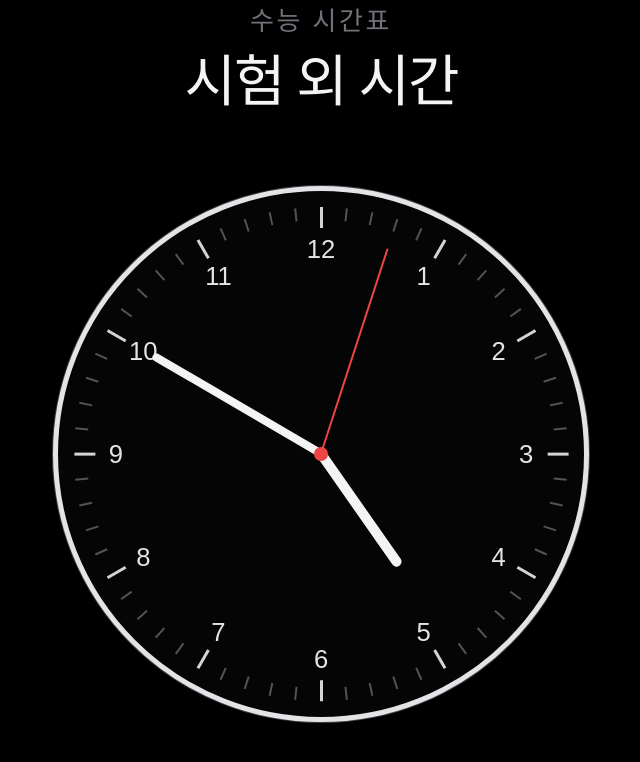
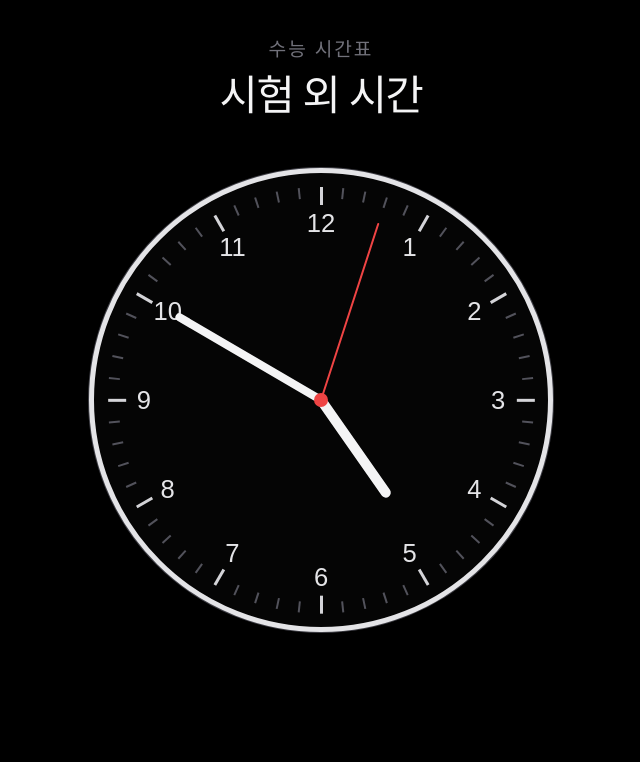
Before and after one commit to vvcnyy/csat-clock, a React (Vite) app: page / in a window 1280 px wide. Both pictures are taken after a click on the button "동기화 시작". Shown: the top 762 px of the page, without its empty margins (319-959 px from the left). Built offline with nearby package versions, Linux system fonts and the light colour scheme.

Commit message:
fix: style

```diff
--- a/src/styles.css
+++ b/src/styles.css
@@ -359,7 +359,7 @@ button { cursor: pointer; }
   position: fixed;
   inset: 0;
   display: grid;
-  grid-template-rows: 1fr auto 1fr;
+  grid-template-rows: minmax(0, 1fr) auto minmax(0, 1fr);
   place-items: center;
   overflow: hidden;
   color: #f4f4f5;
@@ -369,19 +369,20 @@ button { cursor: pointer; }
 .exam-heading {
   grid-row: 1;
   align-self: end;
-  margin-bottom: 72px;
+  width: min(92vw, 760px);
+  margin-bottom: clamp(36px, 6vmin, 72px);
   text-align: center;
 }
 .exam-heading p {
   margin: 0 0 6px;
   color: #71717a;
-  font-size: 26px;
+  font-size: clamp(18px, 2.4vmin, 26px);
   font-weight: 500;
   letter-spacing: .1em;
 }
 .exam-heading h1 {
   margin: 0;
-  font-size: 56px;
+  font-size: clamp(36px, 5.2vmin, 56px);
   line-height: 1.25;
   font-weight: 600;
   letter-spacing: -.035em;
@@ -390,9 +391,10 @@ button { cursor: pointer; }
 .clock {
   grid-row: 2;
   position: relative;
-  width: min(600px, calc(100vw - 40px), calc(100vh - 264px));
-  min-width: 260px;
+  width: min(600px, 58vmin, calc(100vw - 32px), calc(100dvh - 240px));
+  min-width: 0;
   aspect-ratio: 1;
+  place-self: center;
   border: 5px solid #e4e4e7;
   border-radius: 50%;
   background: #050505;
@@ -445,14 +447,18 @@ button { cursor: pointer; }
 .bell-status {
   grid-row: 3;
   align-self: start;
+  width: min(92vw, 760px);
   min-height: 32px;
-  margin-top: 72px;
+  margin-top: clamp(36px, 6vmin, 72px);
   opacity: 0;
   text-align: center;
   transition: opacity 180ms;
 }
 .bell-status.visible { opacity: 1; }
-.bell-status span { font-size: 32px; font-weight: 600; }
+.bell-status span {
+  font-size: clamp(22px, 3vmin, 32px);
+  font-weight: 600;
+}
 .countdown {
   grid-row: 1 / -1;
   font-family: Arial, sans-serif;
@@ -563,12 +569,7 @@ button { cursor: pointer; }
   .mode-grid { grid-template-columns: 1fr; }
   .english-settings .mode-grid { grid-template-columns: 1fr 1fr; }
   .schedule-dialog-body { grid-template-columns: 1fr; }
-  .exam { grid-template-rows: 1fr auto 1fr; }
-  .exam-heading { margin-bottom: 40px; }
-  .bell-status { margin-top: 40px; }
-  .exam-heading p { font-size: 19px; }
-  .exam-heading h1 { font-size: 38px; }
-  .clock { width: min(calc(100vw - 24px), calc(100vh - 216px)); min-width: 0; border-width: 4px; }
+  .clock { border-width: 4px; }
   .exam-controls {
     right: 8px;
     bottom: 8px;
@@ -582,13 +583,10 @@ button { cursor: pointer; }
 }
 
 @media (max-height: 560px) {
-  .exam { grid-template-rows: 1fr auto 1fr; }
-  .exam-heading { margin-bottom: 24px; }
-  .bell-status { margin-top: 24px; }
   .exam-heading p { display: none; }
-  .exam-heading h1 { font-size: 18px; }
-  .clock { width: min(360px, calc(100vw - 32px), calc(100vh - 128px)); min-width: 0; }
-  .bell-status { padding-top: 10px; }
+  .clock {
+    width: min(600px, 58vmin, calc(100vw - 32px), calc(100dvh - 128px));
+  }
 }
 
 @media (prefers-reduced-motion: reduce) {
```
